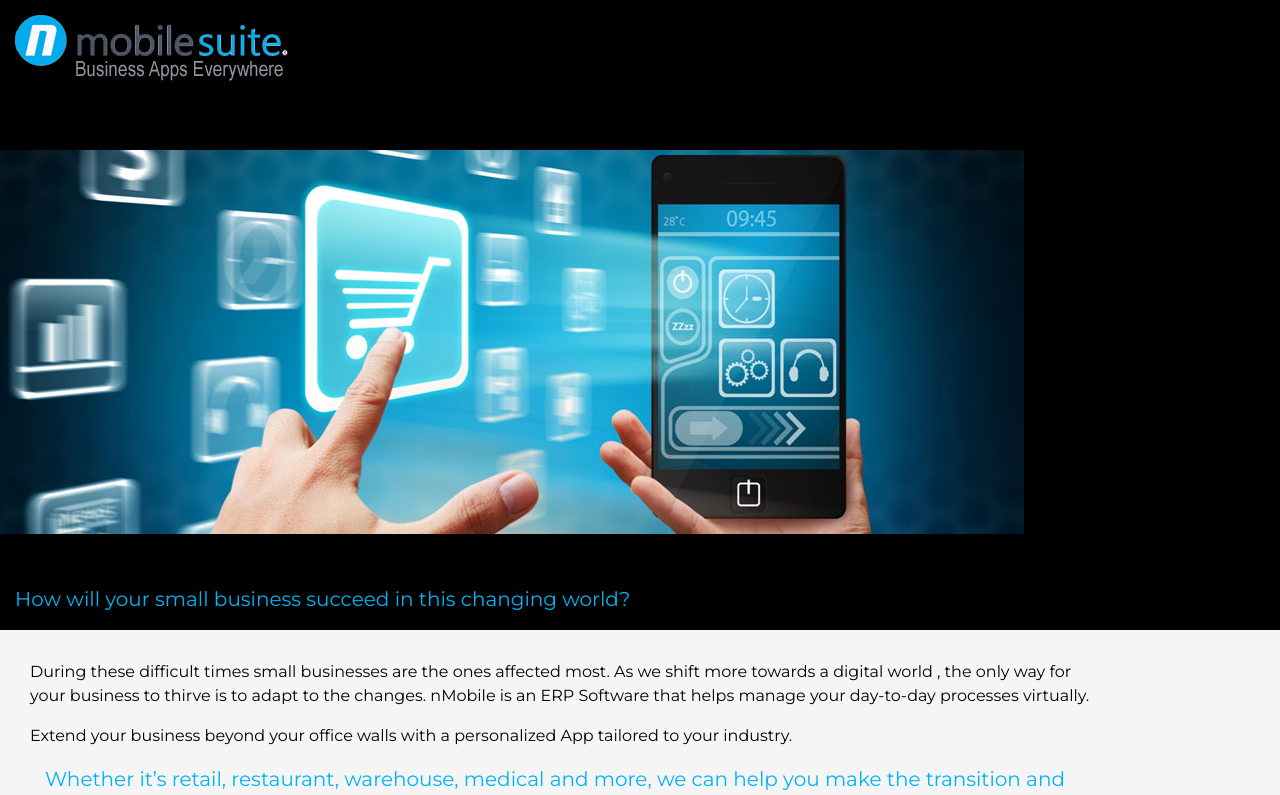
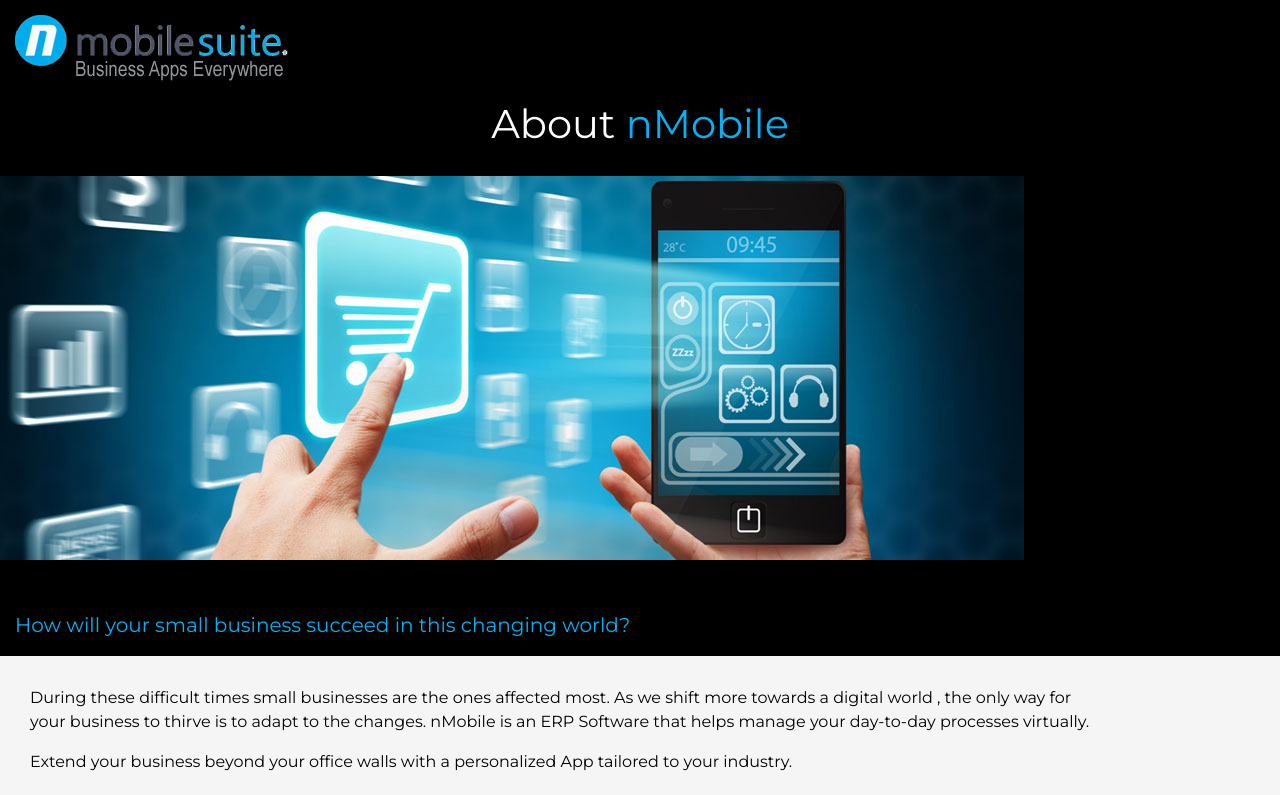
Before and after one commit to ValianaJosic/nMobile, a React (Create React App) app: page /about in a window 1280 px wide. Shown: the top 795 px of the page. Built offline with nearby package versions, Linux system fonts and the light colour scheme.

Commit message:
about page content CSS

```diff
--- a/src/Pages/About/about.css
+++ b/src/Pages/About/about.css
@@ -1,7 +1,6 @@
 .about{
     color: black;
     font-family: 'Montserrat', sans-serif;
-    padding-top: 150px;
 }
 
 .about-info{
@@ -25,3 +24,16 @@
     padding-left: 30px;
     padding-right: 190px;
 }
+
+.about-title{
+    color: #01b3f6;
+    font-size: 40px;
+    text-align: center;
+    padding-bottom: 20px;
+    padding-top: 100px;
+
+}
+
+.abt-title{
+color: white;
+}
--- a/src/Pages/About/about.js
+++ b/src/Pages/About/about.js
@@ -6,6 +6,7 @@
 const About = () => {
   return (
     <div className="about">
+      <h1 className="about-title"><span className="abt-title">About </span>nMobile</h1>
       <div className='about-img-div'><img src={Banner} alt='banner' className='about-img'></img></div>
       <p className="about-intro">How will your small business succeed in this changing world?</p>
       <div className="intro-div">
```
